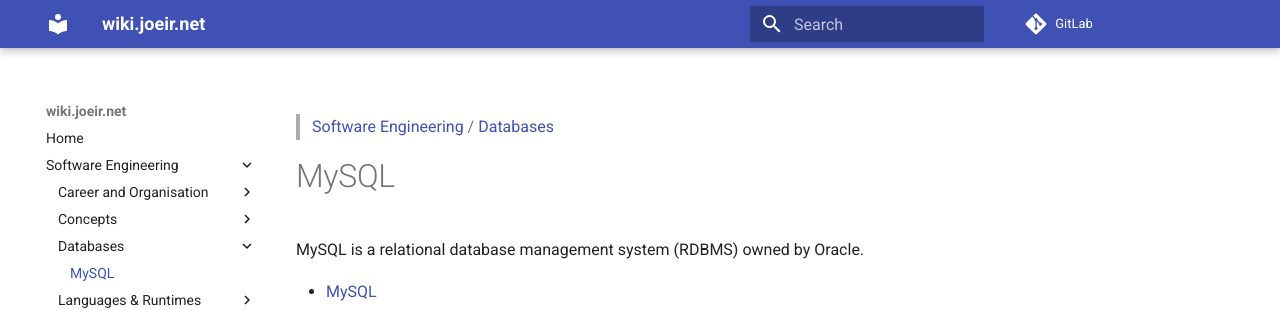
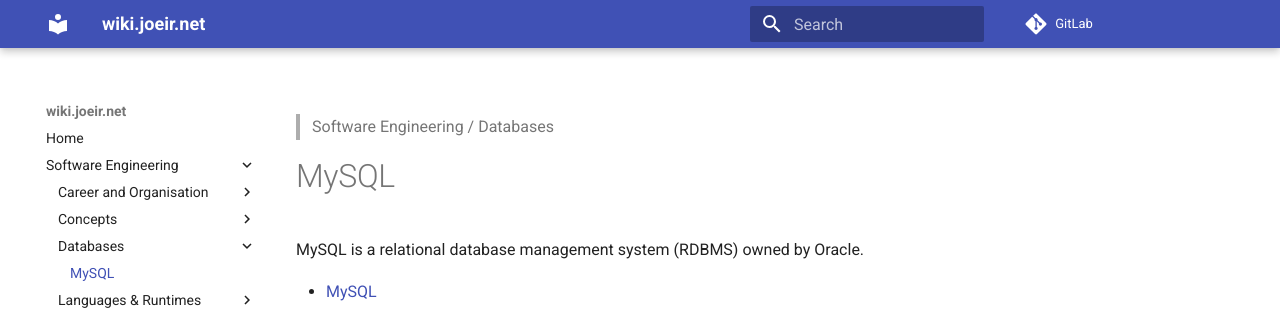
Before and after one commit to zephinzer/wiki.joeir.net, an MkDocs documentation site: the page built from docs/software-engineering/databases/mysql.md, in a window 1280 px wide and 900 px high. Shown: the top 310 px of the window. Built offline with MkDocs 1.6.1 and Material for MkDocs 9.7.7, drawn with Linux system fonts in a browser that asks for light colours; comment, search, counter and statistics services are not loaded.

Commit message:
fixed warnings

```diff
--- a/docs/software-engineering/databases/mysql.md
+++ b/docs/software-engineering/databases/mysql.md
@@ -1,4 +1,4 @@
-> [Software Engineering](../..) / [Databases](..)
+> Software Engineering / Databases
 
 # MySQL
 
--- a/mkdocs.yml
+++ b/mkdocs.yml
@@ -11,7 +11,7 @@
   - Home: ./index.md
   - Software Engineering:
     - Career and Organisation:
-      - Comptency Frameworks: ./software-engineering/comptency-frameworks.md
+      - Comptency Frameworks: ./software-engineering/career-and-organisation/competency-frameworks.md
     - Concepts:
       - Cloud-Native: ./software-engineering/concepts/cloud-native.md
     - Databases:
```
Also changed, not shown: 1 other file.
